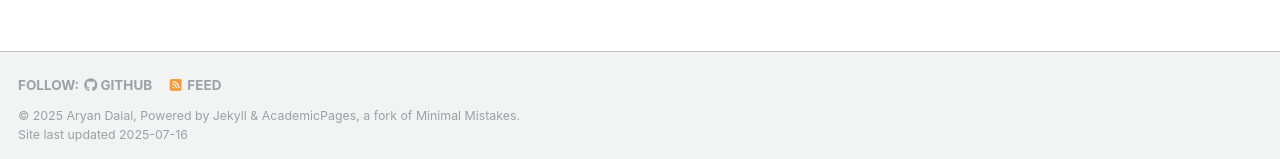
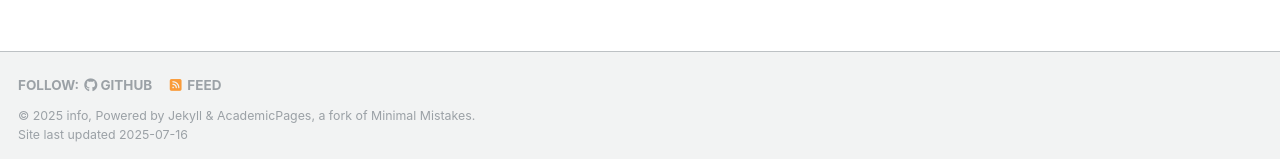
Before and after one commit to DalalAryan/DalalAryan.github.io, a Jekyll site: the page built from _pages/about.md, in a window 1280 px wide. Shown: the part 741-900 px from the top of the page. Built offline with Jekyll 4.4.1, drawn with Linux system fonts in a browser that asks for light colours; a script that is not in the unit is left out.

Commit message:
Update _config.yml

```diff
--- a/_config.yml
+++ b/_config.yml
@@ -11,7 +11,7 @@ locale                   : "en-US"
 site_theme               : "default"
 title                    : "info"
 title_separator          : "-"
-name                     : &name "Aryan Dalal"
+name                     : &name "info"
 description              : &description "personal description"
 url                      : https://dalalaryan.github.io # the base hostname & protocol for your site e.g. "https://[your GitHub username].github.io" or if you already have some other page hosted on Github then use "https://[your GitHub username].github.io/[Your Repo Name]"
 baseurl                  : "" # the subpath of your site, e.g. "/blog"
```
